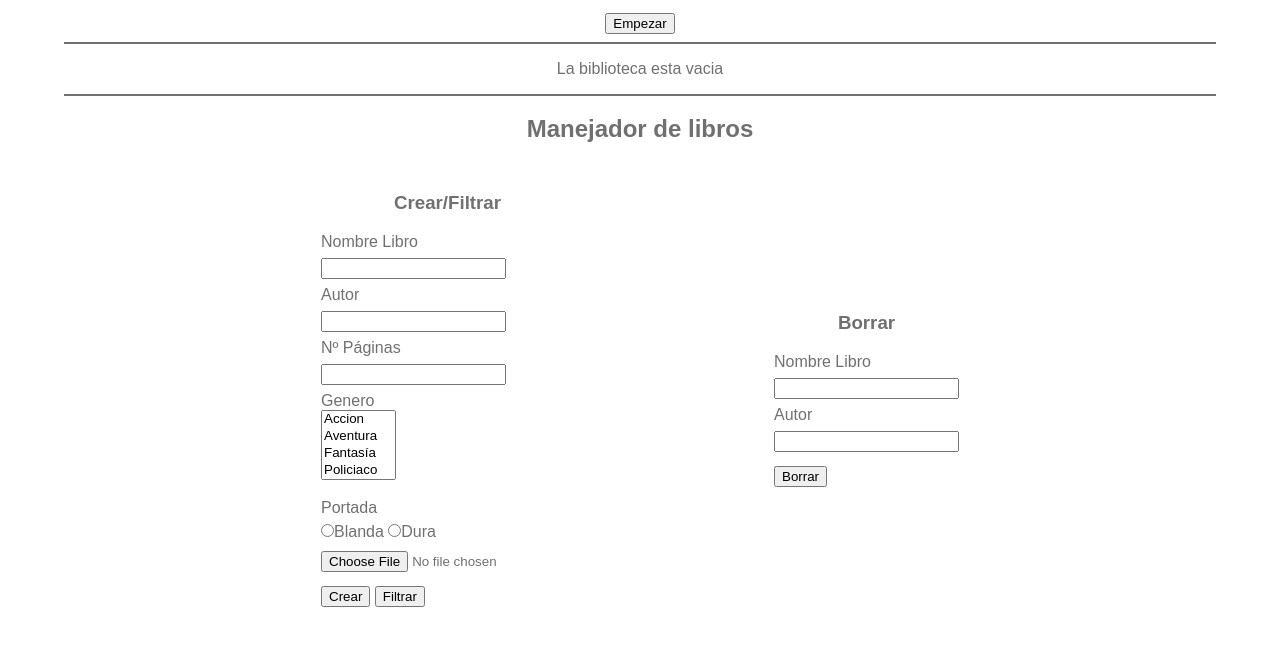
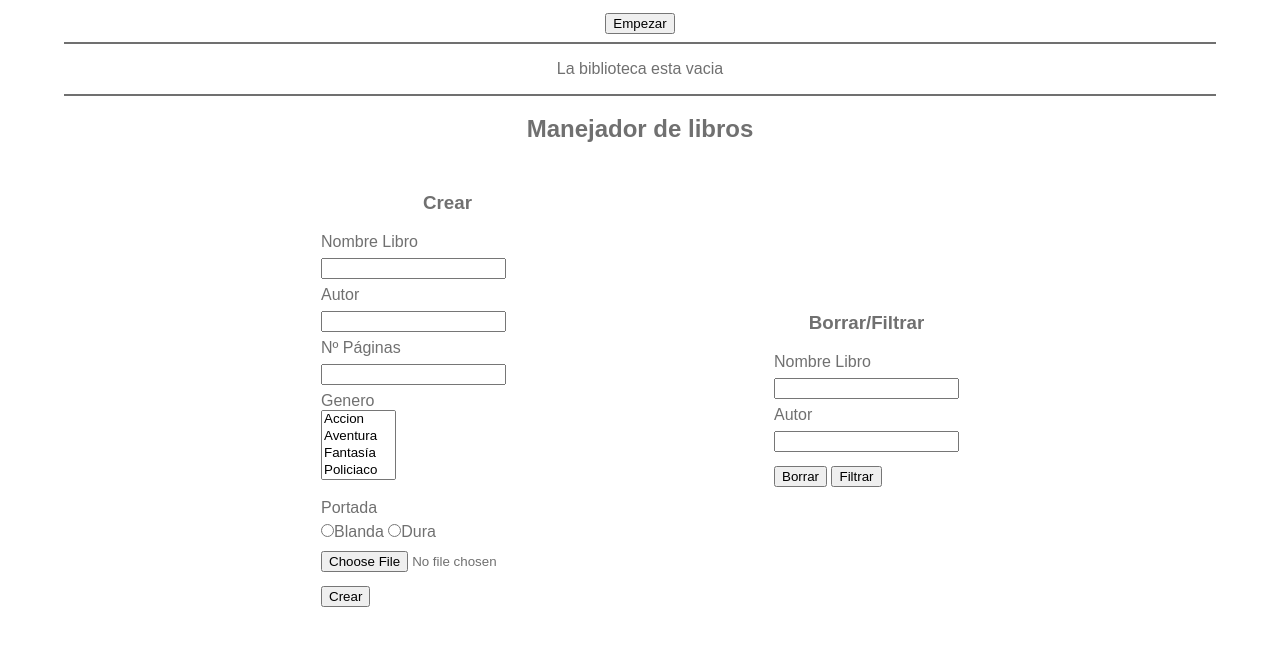
Before and after one commit to Jon-Garcia-Tamayo/Proyecto-3-NJ, a PHP site: page / in a window 1280 px wide. Shown: the part 163-817 px from the top of the page. Run offline with PHP 8.4, Linux system fonts and the light colour scheme; some libraries are stand-ins or nearby versions.

Commit message:
Cambiada estructura formulario

```diff
--- a/vistas/formulario.php
+++ b/vistas/formulario.php
@@ -21,7 +21,7 @@
             <div class="separador">
                 <div>
                     <form method="post" action="index.php">
-                        <h3 class="center-items">Crear/Filtrar</h3>
+                        <h3 class="center-items">Crear</h3>
 
                         <label id="nombreLibro">Nombre Libro</label><br>
                         <input type="text" name="nombreLibro" value="<?php echo Input::get('nombreLibro') ?>" /><br />
@@ -55,17 +55,17 @@
                         <input type="file" name="imagenLibro" accept=".pdf,.jpg,.png" required><br/>
 
                         <input class="button" type="submit" name="crear" value="Crear"/>
-                        <input class="button" type="submit" name="filtrar" value="Filtrar"/>
                     </form>
                 </div>
                 <div>
                     <form method="post" action="index.php">
-                        <h3 class="center-items">Borrar</h3>
+                        <h3 class="center-items">Borrar/Filtrar</h3>
                         <label id="nombreLibro">Nombre Libro</label><br>
                         <input type="text" name="nombreLibro"/><br />
                         <label id="autor">Autor</label><br>
                         <input type="text" name="autor"/><br />
                         <input class="button" type="submit" name="borrar" value="Borrar" />
+                        <input class="button" type="submit" name="filtrar" value="Filtrar"/>
                     </form>
                 </div>
             </div>
```
